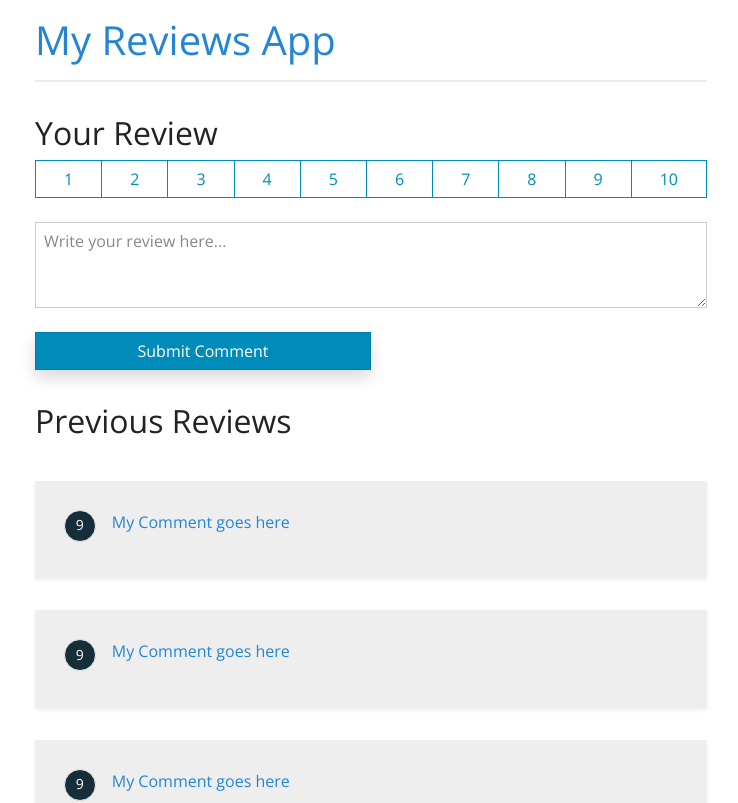
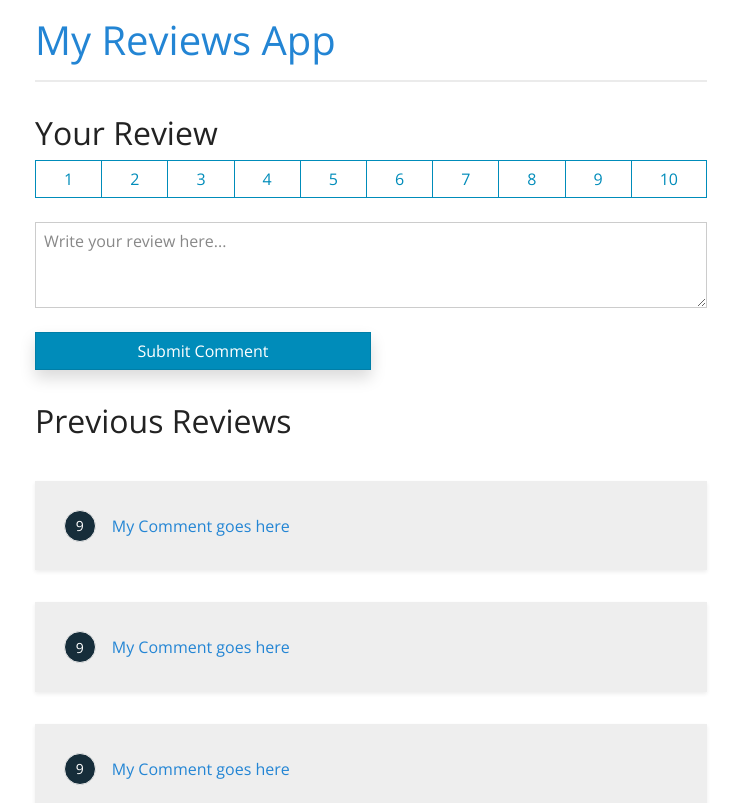
Before and after one commit to CollinsKippy/review-app-rt, a React (Create React App) app: page / in a window 1280 px wide. Shown: the top 803 px of the page, without its empty margins (45-783 px from the left). Built offline with nearby package versions, Linux system fonts and the light colour scheme.

Commit message:
react icons

```diff
--- a/package.json
+++ b/package.json
@@ -9,6 +9,7 @@
     "prop-types": "^15.8.1",
     "react": "^18.2.0",
     "react-dom": "^18.2.0",
+    "react-icons": "^4.7.1",
     "react-scripts": "5.0.1",
     "web-vitals": "^2.1.4"
   },
--- a/src/components/Review.jsx
+++ b/src/components/Review.jsx
@@ -1,13 +1,14 @@
 import PropTypes from 'prop-types';
+import { FaTimes } from 'react-icons/fa';
 
 function Review(props) {
   const { review } = props;
 
   return (
     <div className='review-item bg-secondary shadow-sm'>
-      <h4 className='rating'>
+      <span className='rating'>
         <span>{review.rating}</span>
-      </h4>
+      </span>
       <p className='comment'>{review.comment}</p>
     </div>
   );
--- a/src/index.css
+++ b/src/index.css
@@ -44,6 +44,7 @@ h1.app-title {
 .review-item {
   display: flex;
   flex-direction: row wrap;
+  align-items: center;
   padding: 1.8rem;
 }
 
@@ -63,6 +64,7 @@ h1.app-title {
 }
 .review-item .comment {
   color: var(--text-color-blue);
+  margin-bottom: 0 !important;
 }
 
 form {
```
Also changed, not shown: 1 other file (tests, documents, lock files or other folders).
